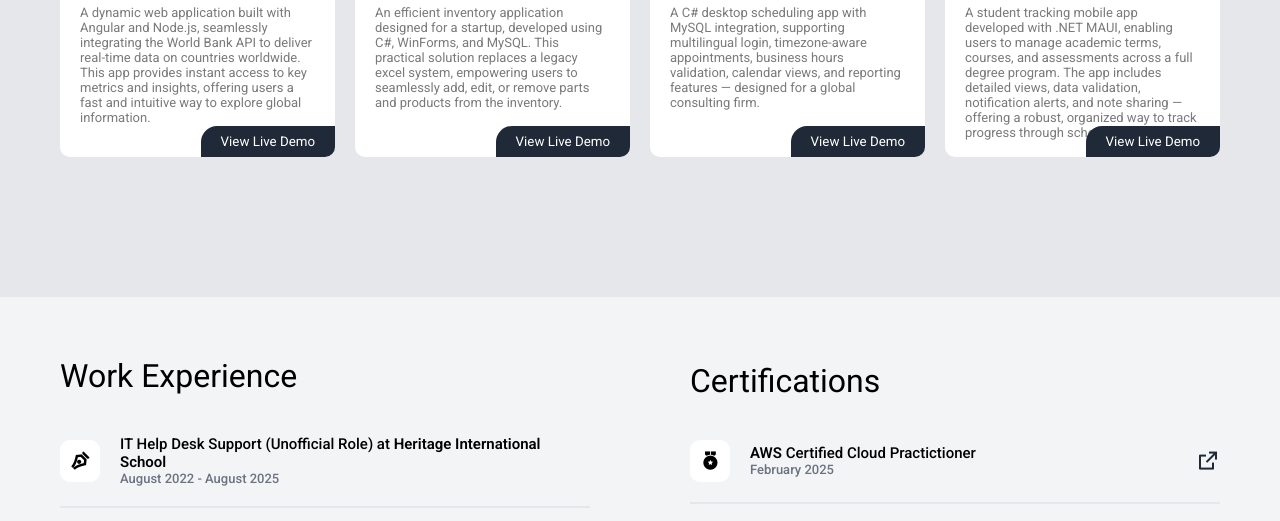
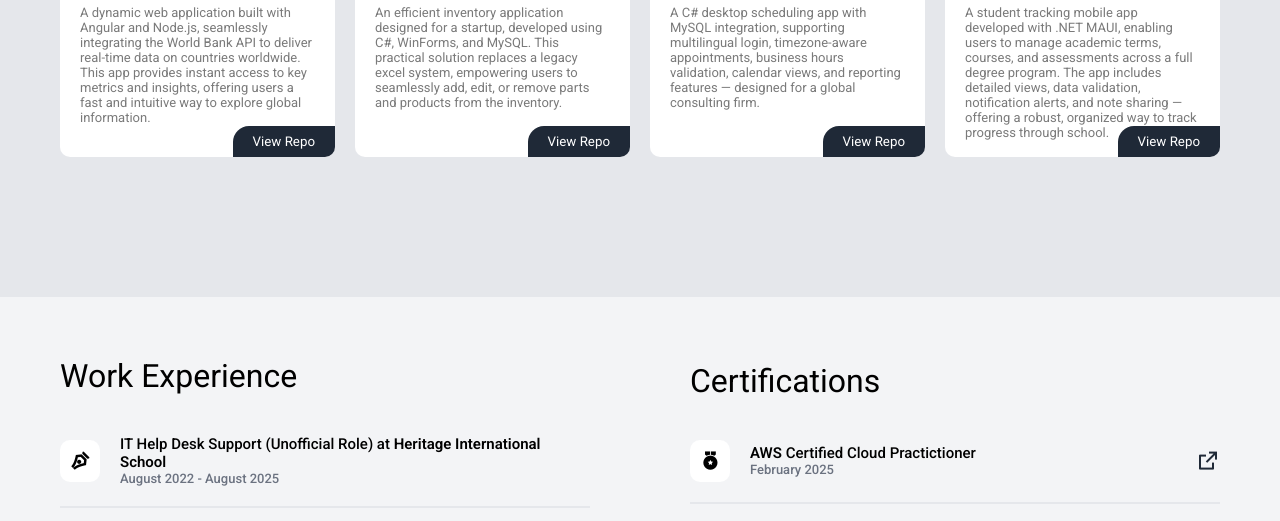
Before and after one commit to chadzimmerman/personalPortfolioWebsite, a website: page index.html in a window 1280 px wide. Shown: the part 2181-2702 px from the top of the page. Drawn offline with nearby package versions, Linux system fonts and the light colour scheme.

Commit message:
Updating links to projects recently added to github

```diff
--- a/index.html
+++ b/index.html
@@ -174,7 +174,7 @@
                         <p class="project-card__description">
                             A dynamic web application built with Angular and Node.js, seamlessly integrating the World Bank API to deliver real-time data on countries worldwide. This app provides instant access to key metrics and insights, offering users a fast and intuitive way to explore global information.
                         </p>
-                        <button class="btn">View Live Demo</button>
+                        <button class="btn" onclick="window.open('https://github.com/chadzimmerman/Angular-World-Map', '_blank')">View Repo</button>
                     </div>
                     <div class="project-card">
                         <img src="assets/underconstruction.png" alt="Portfolio" class="project-card-construction__image">
@@ -185,7 +185,7 @@
                         <p class="project-card__description">
                             An efficient inventory application designed for a startup, developed using C#, WinForms, and MySQL. This practical solution replaces a legacy excel system, empowering users to seamlessly add, edit, or remove parts and products from the inventory.
                         </p>
-                        <button class="btn">View Live Demo</button>
+                        <button class="btn" onclick="window.open('https://github.com/chadzimmerman/WinFormsInventoryApp', '_blank')">View Repo</button>
                     </div>
                     <div class="project-card">
                         <img src="assets/underconstruction.png" alt="Portfolio" class="project-card-construction__image">
@@ -197,7 +197,7 @@
                             A C# desktop scheduling app with MySQL integration, supporting multilingual login, timezone-aware appointments, business hours validation, calendar views, and reporting features — designed for a global consulting firm.
 
                         </p>
-                        <button class="btn">View Live Demo</button>
+                        <button class="btn">View Repo</button>
                     </div>
                     <div class="project-card">
                         <img src="assets/underconstruction.png" alt="Portfolio" class="project-card-construction__image">
@@ -208,7 +208,7 @@
                         <p class="project-card__description">
                             A student tracking mobile app developed with .NET MAUI, enabling users to manage academic terms, courses, and assessments across a full degree program. The app includes detailed views, data validation, notification alerts, and note sharing — offering a robust, organized way to track progress through school.
                         </p>
-                        <button class="btn">View Live Demo</button>
+                        <button class="btn">View Repo</button>
                     </div>
                 </div>
 
```
